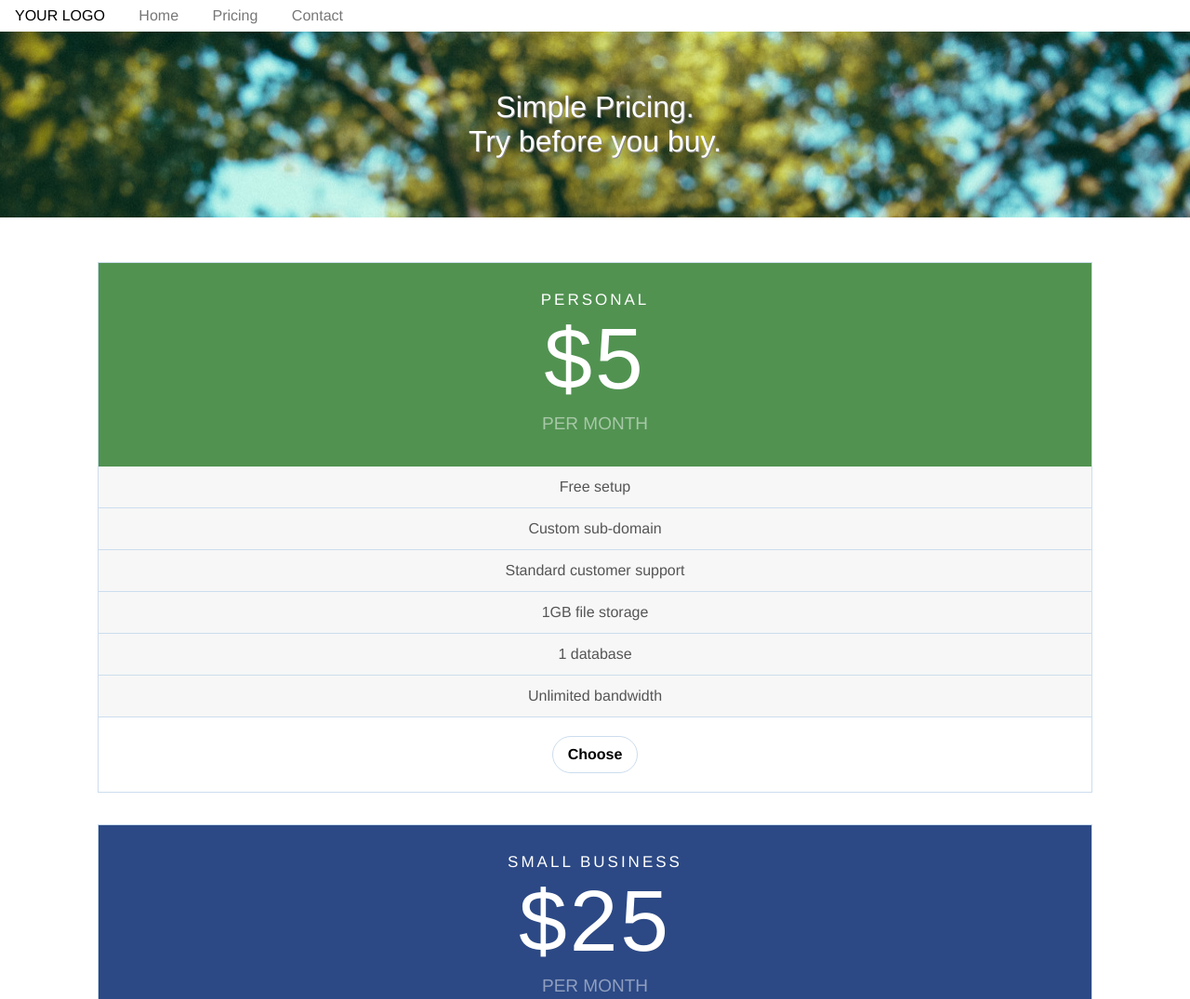
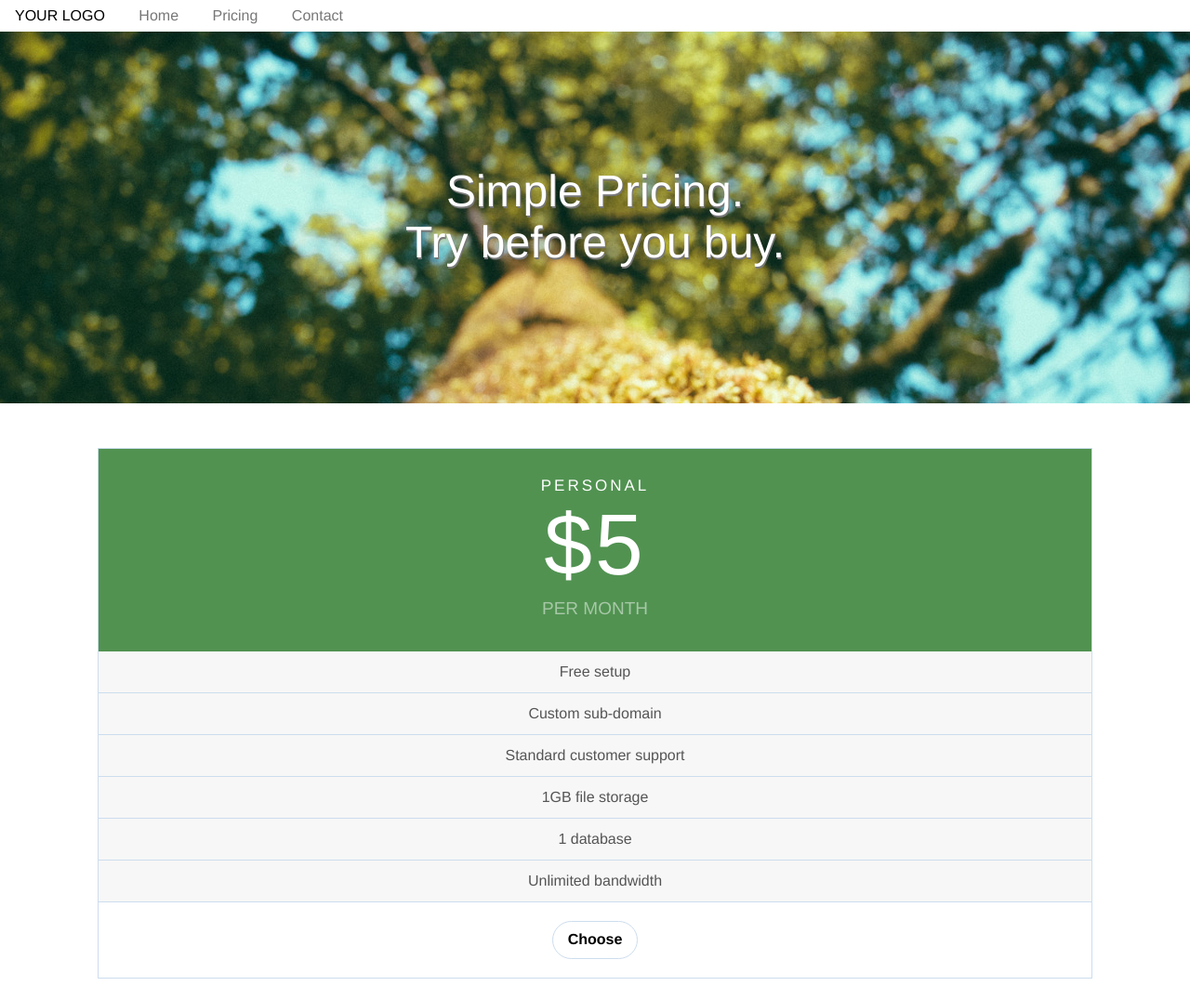
Before and after one commit to shawncothran/business_pricing_responsive_TIY_w02d03, a website: page index.html in a window 1280 px wide. Shown: the top 1075 px of the page at 93% size. Drawn offline with nearby package versions, Linux system fonts and the light colour scheme.

Commit message:
breakpoint 2

```diff
--- a/css/css.scss
+++ b/css/css.scss
@@ -141,6 +141,7 @@ main section.reasons article {
   padding: 0 20px;
   p {
     line-height: 25px;
+    color: #556369;
   }
   h3 {
     letter-spacing: 5px;
@@ -155,3 +156,22 @@ main section.reasons article {
   text-align: left;
   overflow: auto;
 }
+
+// @media (max-width:767px) and (min-width:479px){
+@media (min-width:479px){
+  .hero  {
+    min-height: 400px;
+    padding: 112px 0 0 0;
+
+    h1 {
+      text-shadow: 1px 2px #777;
+      font-size: 48px;
+    }
+  }
+}
+// @media (max-width:978px) and (min-width:768px){
+//
+// }
+// @media (min-width:979px){
+//
+// }
```
Also changed, not shown: css/css.css.
